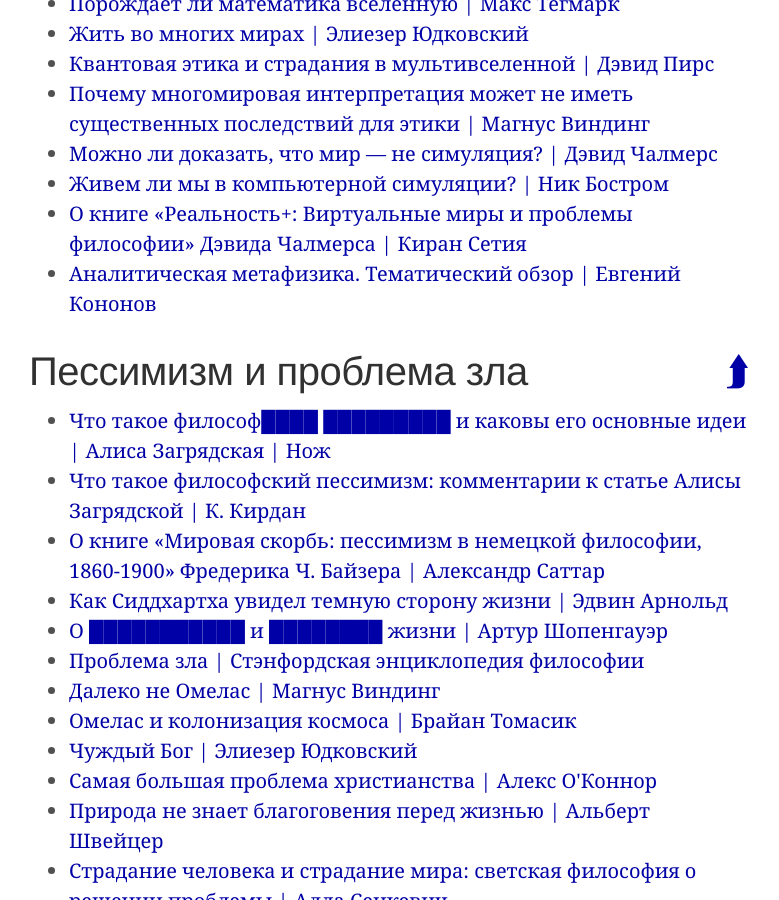
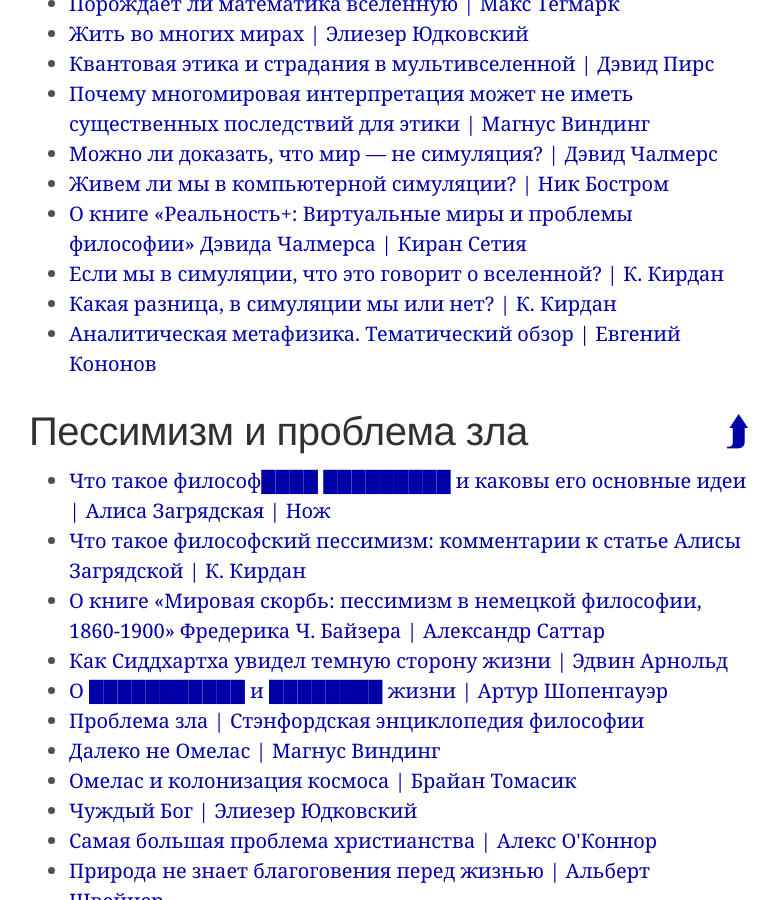
Before and after one commit to ReducingSuffering/reducingsuffering.github.io, a Jekyll site: the page built from index.md, in a window 1280 px wide and 900 px high, scrolled down 26446 px. Shown: the whole window, without its empty margins (251-1030 px from the left). Built offline with Jekyll 4.4.1, drawn with Linux system fonts in a browser that asks for light colours.

Commit message:
new posts

```diff
--- a/_lists/ontology.html
+++ b/_lists/ontology.html
@@ -13,5 +13,7 @@ nodes:
 - 607 # Можно ли доказать, что мир — не симуляция? — Дэвид Чалмерс
 - 713 # Живем ли мы в компьютерной симуляции? — Ник Бостром
 - 536 # О книге «Реальность+: Виртуальные миры и проблемы философии» Дэвида Чалмерса
+- 768 # Если мы в симуляции, что это говорит о вселенной? — К. Кирдан
+- 769 # Какая разница, в симуляции мы или нет? — К. Кирдан
 - 539 # Аналитическая метафизика. Тематический обзор — Евгений Кононов
 ---
--- /dev/null
+++ b/_posts/wt/Наше/2025-07-03-768.md
@@ -0,0 +1,18 @@
+---
+layout: post
+title: "Если мы в симуляции, что это говорит о вселенной?"
+vk: https://vk.com/wall-199052526_768
+telegram: https://t.me/reducing_suffering/399
+tags:
+  - гипотеза_симуляции
+  - онтология_и_космология
+  - ценности_и_этика
+meta_tags:
+  - статьи
+  - наши_статьи
+authors:
+  - К. Кирдан
+link_to: https://kkirdan.github.io/blog/a7.html
+preview: "https://kkirdan.github.io/blog/images/3979e833-0b07-413e-8e93-4b8204bdccf0.jpg"
+---
+>Предположим, что [гипотеза симуляции](https://ru.wikipedia.org/wiki/%D0%93%D0%B8%D0%BF%D0%BE%D1%82%D0%B5%D0%B7%D0%B0_%D1%81%D0%B8%D0%BC%D1%83%D0%BB%D1%8F%D1%86%D0%B8%D0%B8) верна, то есть мы находимся в компьютерной симуляции, запущенной какой-то другой цивилизацией или существом (например, искусственным интеллектом, располагающим громадными ресурсами). Как нам следовало бы отнестись к этой возможности? Делает ли вселенную в целом лучше или хуже тот факт, что внутри нее запущена подобная симуляция?
--- /dev/null
+++ b/_posts/wt/Наше/2025-07-03-769.md
@@ -0,0 +1,17 @@
+---
+layout: post
+title: "Какая разница, в симуляции мы или нет?"
+vk: https://vk.com/wall-199052526_769
+telegram: https://t.me/reducing_suffering/400
+tags:
+  - гипотеза_симуляции
+  - онтология_и_космология
+meta_tags:
+  - статьи
+  - наши_статьи
+authors:
+  - К. Кирдан
+link_to: https://kkirdan.github.io/blog/a8.html
+preview: "https://kkirdan.github.io/blog/images/1eeeeaa3-7404-4f31-a8ea-8b99034867b1.jpg"
+---
+>Предположим, что [гипотеза симуляции](https://ru.wikipedia.org/wiki/%D0%93%D0%B8%D0%BF%D0%BE%D1%82%D0%B5%D0%B7%D0%B0_%D1%81%D0%B8%D0%BC%D1%83%D0%BB%D1%8F%D1%86%D0%B8%D0%B8) верна. Но что нам с того? Я уже [обсуждал](768.html), как это могло бы повлиять на наши ценностные суждения о вселенной. Но могут ли быть какие-нибудь практически значимые последствия? И от чего они зависят?
```
